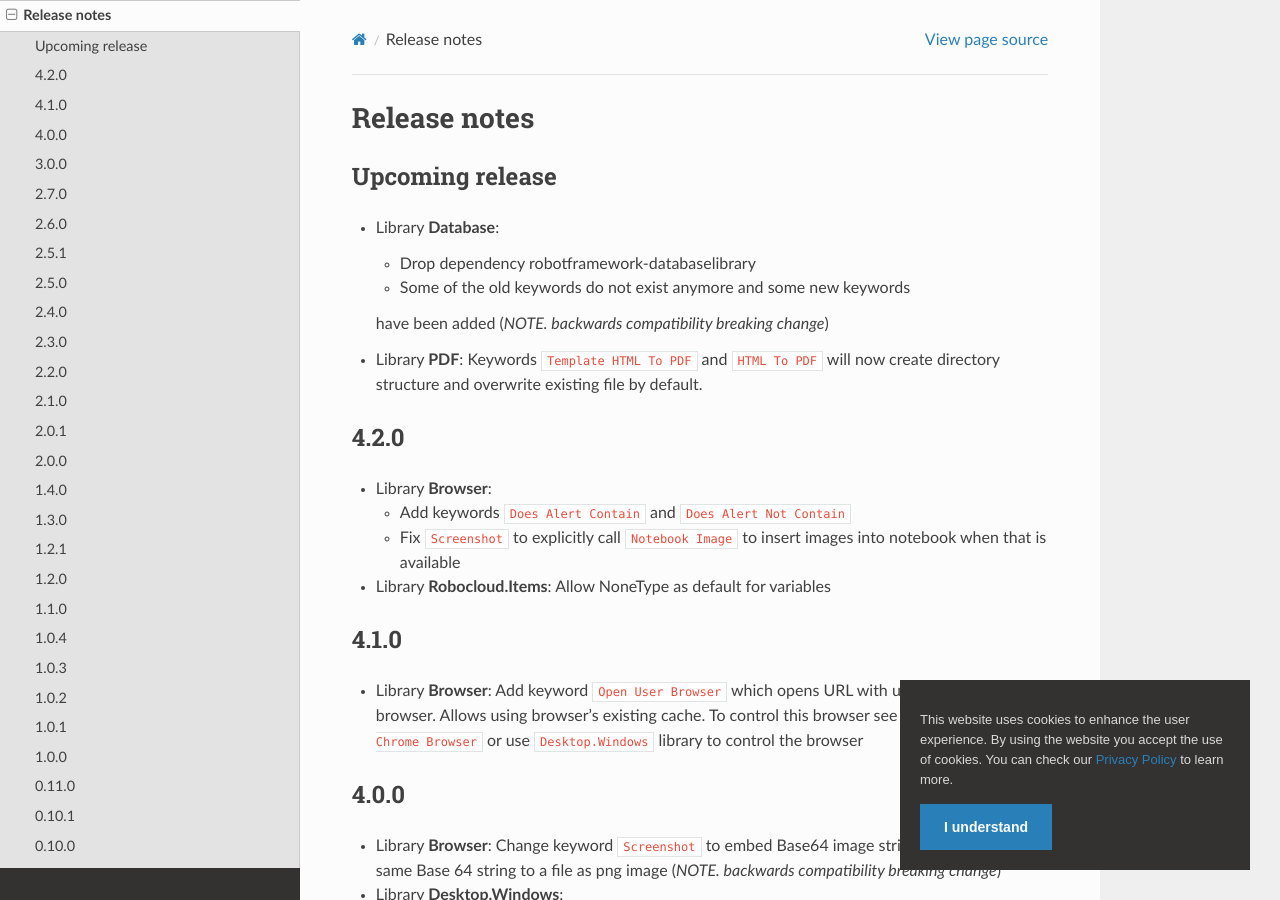
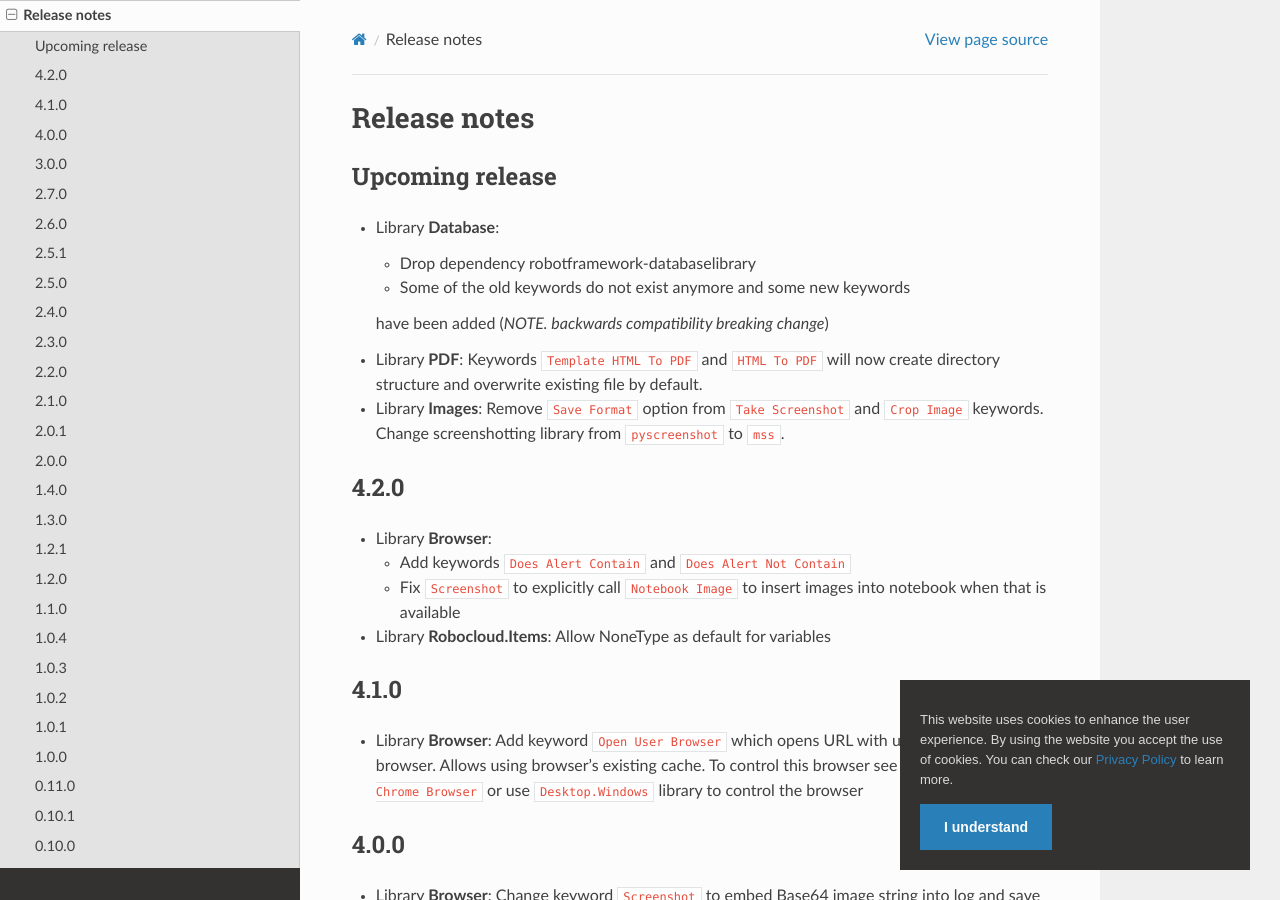
Before and after one commit to coderprovider/Framework-RPA, a Sphinx documentation site: the page built from docs/source/releasenotes.rst, in a window 1280 px wide and 900 px high. Built offline with Sphinx 7.4.7 and the Read the Docs theme 2.0.0, drawn with Linux system fonts in a browser that asks for light colours; pages that are not in the unit, such as notebooks, are missing from menus.

Commit message:
Add new changes to screenshot and crop keywords to releasenotes

```diff
--- a/docs/source/releasenotes.rst
+++ b/docs/source/releasenotes.rst
@@ -12,6 +12,10 @@ Upcoming release
 
 - Library **PDF**: Keywords ``Template HTML To PDF`` and ``HTML To PDF`` will now
   create directory structure and overwrite existing file by default.
+
+- Library **Images**: Remove ``Save Format`` option from ``Take Screenshot``
+  and ``Crop Image`` keywords. Change screenshotting library from ``pyscreenshot``
+  to ``mss``.
 
 4.2.0
 -----
```
